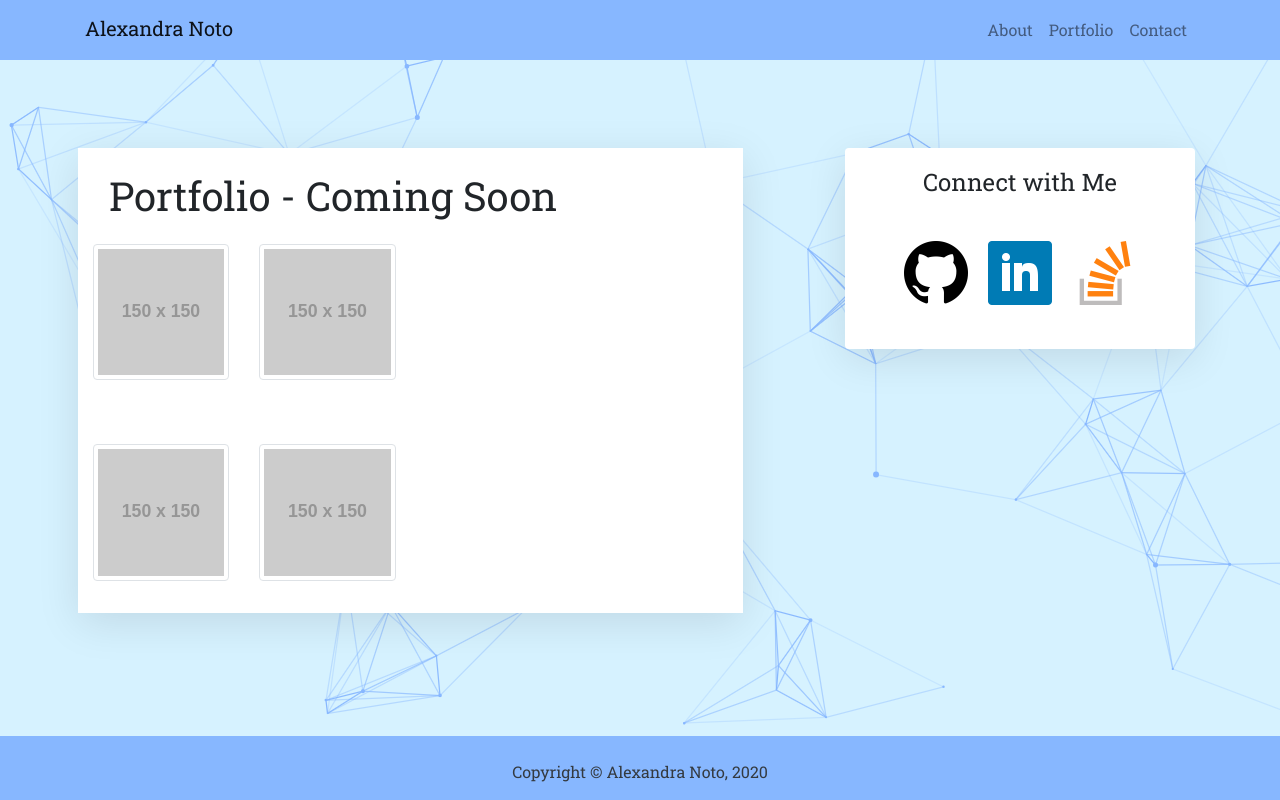
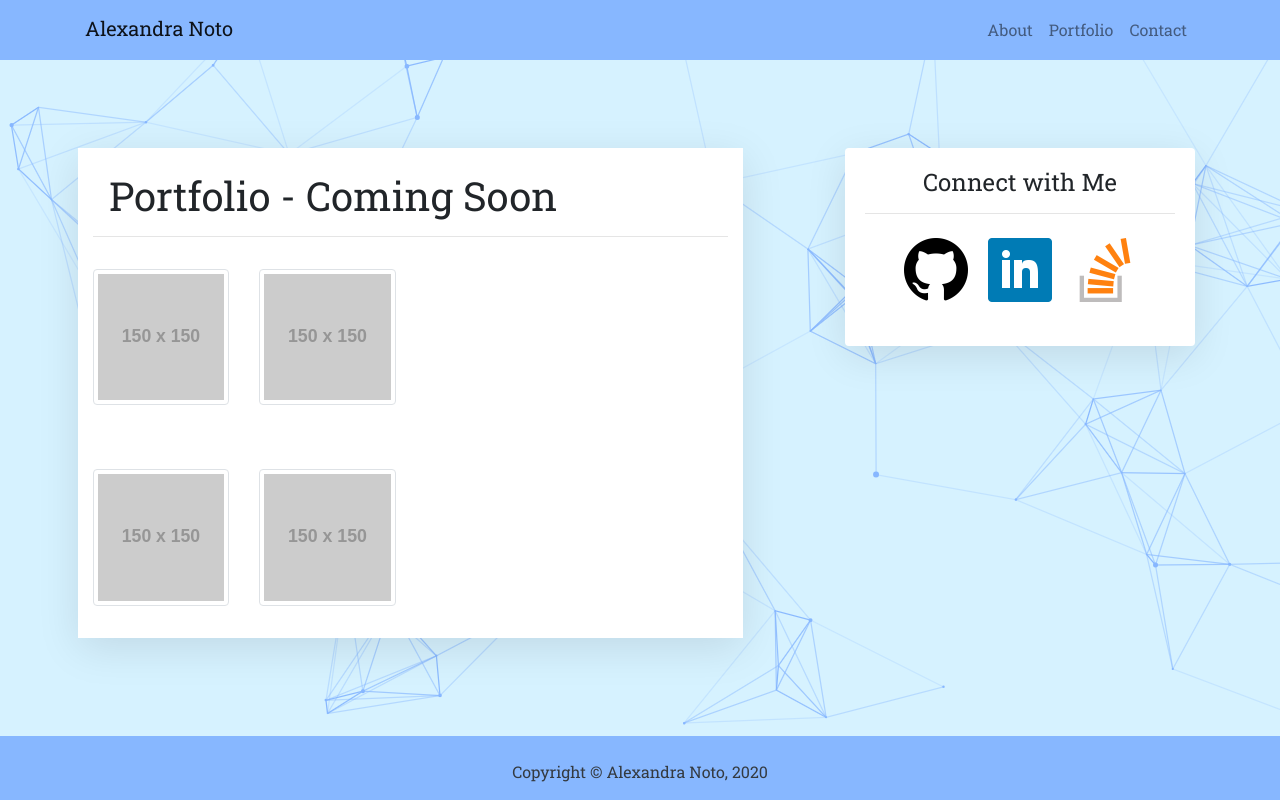
Before and after one commit to avnoto/Bootstrap-Portfolio, a plain HTML site: page portfolio.html in a window 1280 px wide. Drawn offline with nearby package versions, Linux system fonts and the light colour scheme; placeholder pictures from the web are drawn by us.

Commit message:
fixed <a> tag spacing for social media icons and added <hr> tags for breaks between container titles and paragraphs

```diff
--- a/portfolio.html
+++ b/portfolio.html
@@ -48,6 +48,7 @@
                     <div class="page-header pt-4 pl-3">
                         <h1>Portfolio - Coming Soon</h1>
                     </div>
+                    <hr>
                     <div class="row">
                         <div class="col-xs-12 col-sm-3 mt-3">
                             <img src="http://placehold.it/150x150" alt="Placeholder" class="img-thumbnail">
@@ -74,7 +75,7 @@
                     <div class="card mt-2">
                         <div class="card-body text-center">
                             <h4 class="card-title">Connect with Me</h4>
-                            <br>
+                            <hr>
                             <p>
                                 <a href=https://github.com/avnoto target="_blank">
                                     <img src="assets/images/iconfinder_mark-github_298822.png" class="social p-2"
@@ -82,12 +83,10 @@
                                 <a href="https://www.linkedin.com/in/alexandra-noto-2a44861a6?trk=people-guest_people_search-card"
                                     target="_blank">
                                     <img src="assets/images/iconfinder_square-linkedin_317725.png" class="social p-2"
-                                        alt="LinkedIn">
-                                </a>
+                                        alt="LinkedIn"></a>
                                 <a href="https://stackoverflow.com/users/13124073/avnoto" target="_blank">
                                     <img src="assets/images/iconfinder_Stack_Overflow_1298710.png" class="social p-2"
-                                        alt="Stack Overflow">
-                                </a>
+                                        alt="Stack Overflow"></a>
                             </p>
                         </div>
                     </div>
```
Also changed, not shown: contact.html (+6 -6 lines), index.html (+3 -3 lines).
